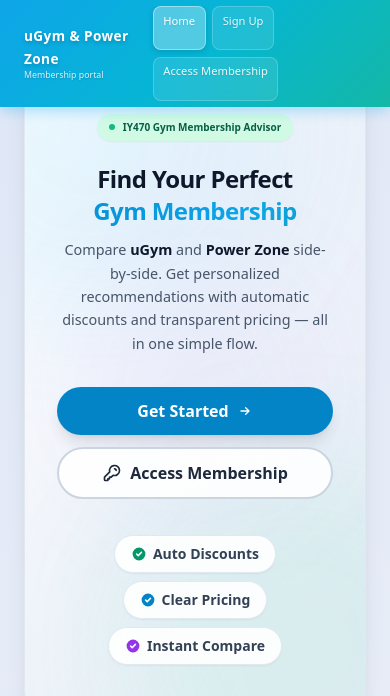
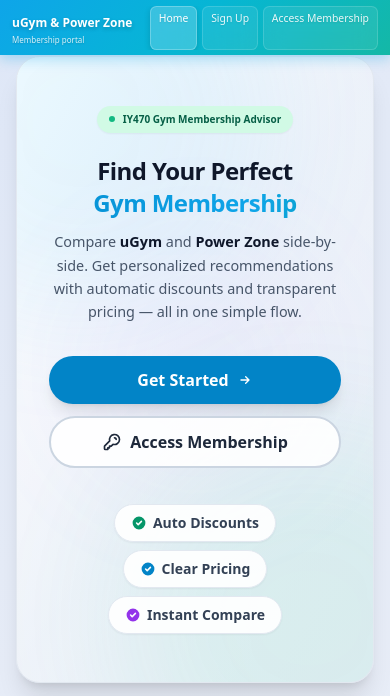
Before and after one commit to bluemadisonblue/gym-membership-advisor-gp, a Flask app: page / in a window 390 px wide. Shown: the top 696 px of the page. Run offline with Flask 3, Linux system fonts and the light colour scheme; some libraries are stand-ins or nearby versions; grey boxes are pictures that could not be loaded.

Commit message:
Further optimize mobile header - make much more compact
- Reduce header padding to 0.35rem (was 0.4rem)
- Smaller logo: 0.75rem (was 0.85rem)
- Smaller subtitle: 0.5rem (was 0.55rem)
- More compact nav buttons: 0.65rem font, 0.3rem x 0.5rem padding
- Tighter spacing between elements (0.3rem gap)
- Reduced header container padding (0.75rem)
- Adjusted main content padding for smaller header (44px)
- Extra small phone optimizations (logo 0.7rem, nav 0.6rem)
- Lighter nav button background for cleaner look

```diff
--- /dev/null
+++ b/package.json
@@ -0,0 +1,5 @@
+{
+  "dependencies": {
+    "@vercel/analytics": "^1.6.1"
+  }
+}
--- a/static/styles.css
+++ b/static/styles.css
@@ -322,25 +322,43 @@
 /* Mobile header optimizations */
 @media (max-width: 640px) {
     .site-header {
-        padding: 0.4rem 0;
+        padding: 0.35rem 0;
+    }
+
+    .header-content {
+        gap: 0.35rem;
+    }
+
+    .logo {
+        flex-shrink: 0;
     }
 
     .logo-main {
-        font-size: 0.85rem;
+        font-size: 0.75rem;
+        letter-spacing: 0;
     }
 
     .logo-sub {
-        font-size: 0.55rem;
+        font-size: 0.5rem;
+        margin-top: 0.1rem;
     }
 
     .nav {
-        gap: 0.4rem;
+        gap: 0.3rem;
     }
 
     .nav a {
-        font-size: 0.7rem;
-        padding: 0.35rem 0.6rem;
-        border-radius: 0.5rem;
+        font-size: 0.65rem;
+        padding: 0.3rem 0.5rem;
+        border-radius: 0.4rem;
+        background-color: rgba(255, 255, 255, 0.08);
+        border: 1px solid rgba(255, 255, 255, 0.15);
+    }
+
+    .nav a:hover,
+    .nav a.nav-active {
+        background-color: rgba(255, 255, 255, 0.2);
+        border-color: rgba(255, 255, 255, 0.25);
     }
 }
 
@@ -1141,9 +1159,15 @@
 @media (max-width: 640px) {
     /* Container padding for mobile - extra padding for absolute positioned elements */
     .container {
-        padding-left: 1.5rem !important;
-        padding-right: 1.5rem !important;
+        padding-left: 1rem !important;
+        padding-right: 1rem !important;
         overflow-x: hidden;
+    }
+
+    /* Header container - even less padding */
+    .site-header .container {
+        padding-left: 0.75rem !important;
+        padding-right: 0.75rem !important;
     }
 
     /* Ensure grid items don't overflow */
@@ -1161,7 +1185,7 @@
     /* Main content padding */
     .site-main {
         padding: 1rem 0 1.5rem;
-        padding-top: calc(48px + 1rem) !important; /* Account for smaller fixed header on mobile */
+        padding-top: calc(44px + 0.75rem) !important; /* Account for smaller fixed header on mobile */
     }
 
     /* Stepper optimization for mobile */
@@ -1697,17 +1721,30 @@
 /* Small phones (< 375px) */
 @media (max-width: 374px) {
     .container {
-        padding-left: 0.75rem;
-        padding-right: 0.75rem;
+        padding-left: 0.65rem;
+        padding-right: 0.65rem;
+    }
+
+    .site-header .container {
+        padding-left: 0.5rem !important;
+        padding-right: 0.5rem !important;
     }
 
     .logo-main {
-        font-size: 0.85rem;
+        font-size: 0.7rem;
+    }
+
+    .logo-sub {
+        font-size: 0.45rem;
+    }
+
+    .nav {
+        gap: 0.25rem;
     }
 
     .nav a {
-        font-size: 0.7rem;
-        padding: 0.4rem 0.6rem;
+        font-size: 0.6rem;
+        padding: 0.25rem 0.4rem;
     }
 
     h1 {
```
Also changed, not shown: package-lock.json (added).
